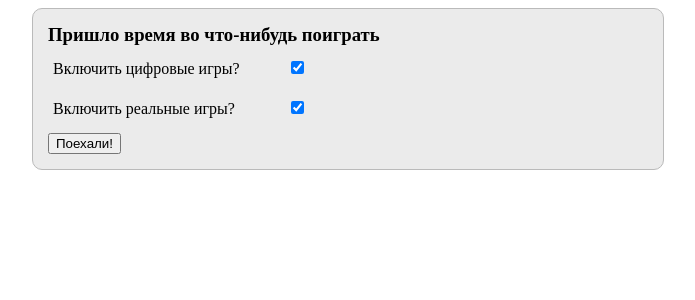
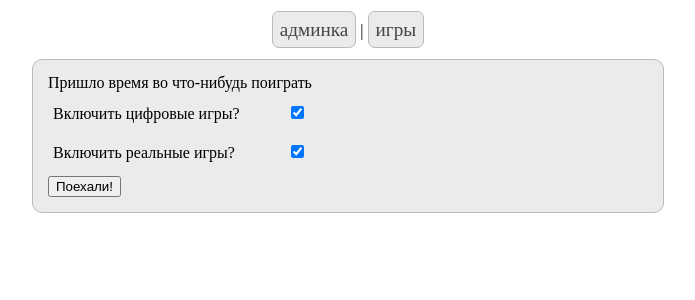
Before and after one commit to alrusdi/bg.alrusdi.ru, a Django app: page / in a window 1280 px wide. Shown: the top 300 px of the page, without its empty margins (292-987 px from the left). Run offline with Django 3.2, Linux system fonts and the light colour scheme; the visitor is signed in with stand-in values (Sample User, id 1).

Commit message:
Games list

```diff
--- a/chooser/helpers.py
+++ b/chooser/helpers.py
@@ -25,7 +25,9 @@ def register_play(game_id):
 
     Game.objects.filter(pk=game_id).update(total_plays=F('total_plays') + 1)
 
-    return True
+    game.refresh_from_db()
+
+    return game.total_count()
 
 
 def reject_play(game_id):
--- a/chooser/models.py
+++ b/chooser/models.py
@@ -11,6 +11,7 @@ class Game(models.Model):
         null=True, blank=True
     )
     cover = models.ImageField(
+        upload_to="media/covers",
         null=True, blank=True
     )
     is_excluded = models.BooleanField(
@@ -31,6 +32,9 @@ class Game(models.Model):
     total_rejects = models.IntegerField(
         default=0
     )
+
+    def total_count(self):
+        return self.total_plays + self.total_rejects
 
     def __str__(self):
         return self.title
--- a/chooser/views.py
+++ b/chooser/views.py
@@ -3,6 +3,7 @@ import json
 from django.views.generic import TemplateView
 from chooser.common_views import JsonView
 from chooser import helpers
+from chooser.models import Game
 
 
 class Index(TemplateView):
@@ -29,3 +30,13 @@ class RejectPlay(JsonView):
         return {
             'result': helpers.reject_play(self.json_post.get('game_id'))
         }
+
+
+class GamesList(TemplateView):
+    template_name = "games_list.html"
+
+    def get_context_data(self):
+        ctx = {
+            "games": Game.objects.all()
+        }
+        return ctx
--- a/main/urls.py
+++ b/main/urls.py
@@ -24,6 +24,7 @@ from django.views.decorators.csrf import csrf_exempt
 
 urlpatterns = [
     path('', login_required(views.Index.as_view())),
+    path('games/', login_required(views.GamesList.as_view())),
     path('choose-game/', csrf_exempt(login_required(views.ChooseGame.as_view()))),
     path('register-play/', csrf_exempt(login_required(views.RegisterPlay.as_view()))),
     path('reject-play/', csrf_exempt(login_required(views.RejectPlay.as_view()))),
--- a/static/css/styles.css
+++ b/static/css/styles.css
@@ -1,5 +1,56 @@
+/* reset */
+html, body, div, span, applet, object, iframe,
+h1, h2, h3, h4, h5, h6, p, blockquote, pre,
+a, abbr, acronym, address, big, cite, code,
+del, dfn, em, img, ins, kbd, q, s, samp,
+small, strike, strong, sub, sup, tt, var,
+b, u, i, center,
+dl, dt, dd, ol, ul, li,
+fieldset, form, label, legend,
+table, caption, tbody, tfoot, thead, tr, th, td,
+article, aside, canvas, details, embed,
+figure, figcaption, footer, header, hgroup,
+menu, nav, output, ruby, section, summary,
+time, mark, audio, video {
+	margin: 0;
+	padding: 0;
+	border: 0;
+	font-size: 100%;
+	font: inherit;
+	vertical-align: baseline;
+}
+/* HTML5 display-role reset for older browsers */
+article, aside, details, figcaption, figure,
+footer, header, hgroup, menu, nav, section {
+	display: block;
+}
+body {
+	line-height: 1;
+}
+ol, ul {
+	list-style: none;
+}
+blockquote, q {
+	quotes: none;
+}
+blockquote:before, blockquote:after,
+q:before, q:after {
+	content: '';
+	content: none;
+}
+table {
+	border-collapse: collapse;
+	border-spacing: 0;
+}
+
+
 [v-cloak] {
     display: none;
+}
+
+#app {
+    max-width: 100%;
+    margin: 0 auto;
 }
 
 .dtitle, .daction {
@@ -30,3 +81,47 @@
 h3 {
     margin: 0 0 7px 0;
 }
+
+.top_links {
+    margin: 0 auto;
+    width: 600px;
+    text-align: center;
+    padding: 20px 0;
+}
+
+.top_links a {
+    font-size: 120%;
+    background: #ebebeb;
+    border: 1px solid #bababa;
+    border-radius: 7px;
+    padding: 7px;
+    text-decoration: none;
+    color: #444444;
+}
+
+.game {
+    border-bottom: 1px solid #ddd;
+    padding: 10px 0;
+}
+
+#games_list_app .game:last-child {
+    border: none;
+    padding: 10px 0;
+}
+
+.game-cell {
+    display: inline-block;
+}
+
+.game--image {
+    width: 10%;
+}
+
+.game--title {
+    width: 70%;
+}
+
+.game--title a {
+    color: #444444;
+    font-weight: bold;
+}
--- a/static/js/app.js
+++ b/static/js/app.js
@@ -29,13 +29,20 @@ var app = new Vue({
                 });
         },
 
-        register_play: function () {
+        register_play: function (force_game_id) {
             var vue_app = this;
-            axios.post('/register-play/', {'game_id': vue_app.choosen_game.id})
+            var game_id = force_game_id | vue_app.choosen_game.id;
+            vue_app.is_processing = true;
+            axios.post('/register-play/', {'game_id': game_id})
                 .then(function (response) {
                     vue_app.message = "Ok! Игра «"+vue_app.choosen_game.title+"» записана.";
                     vue_app.choosen_game = false;
                     vue_app.is_processing = false;
+
+                    if (force_game_id) {
+                        var el = document.getElementById("game-count-"+game_id);
+                        if (el) el.innerHTML = response.data.result;
+                    }
                 })
                 .catch(function (error) {
                     vue_app.is_processing = false;
--- a/templates/index.html
+++ b/templates/index.html
@@ -2,6 +2,9 @@
 
 {% block content %}
     <div id="app" v-cloak>
+        <div class="top_links">
+            <a href="/admin/">админка</a> | <a href="/games/">игры</a>
+        </div>
         <div class="cont">
             <div v-if="choosen_game">
                 <h3>[[ choosen_game.title ]]</h3>
```
Also changed, not shown: templates/games_list.html (added, +35 -0 lines).
